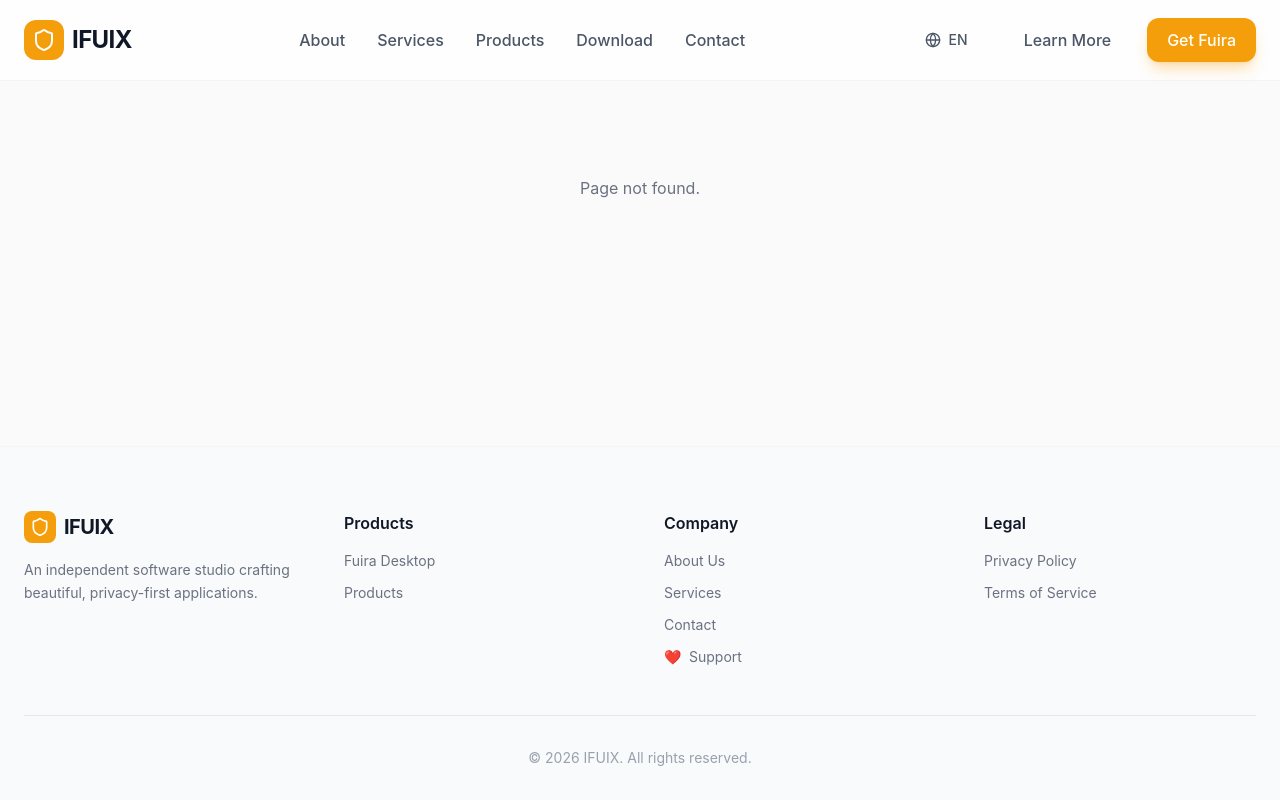
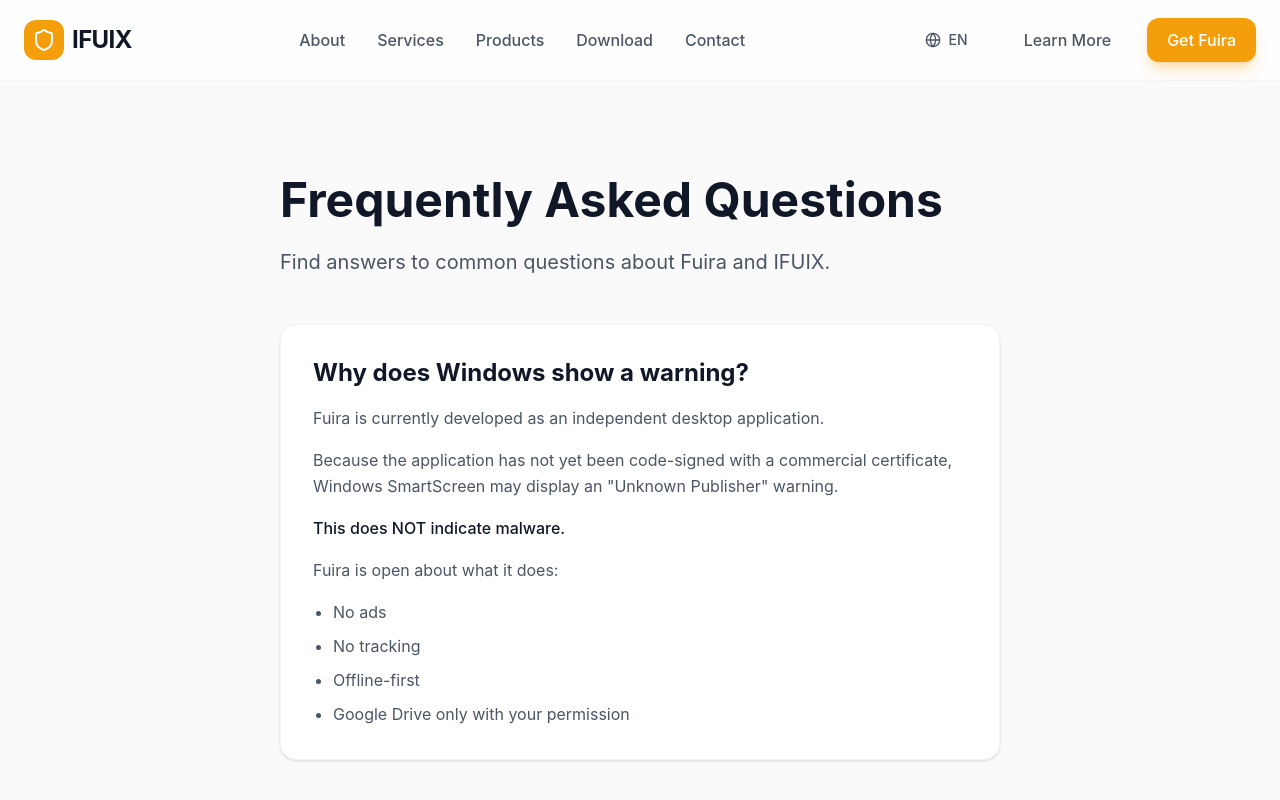
Before and after one commit to iqbalfasyah/ifuix-web, a React (Vite) app: page /faq in a window 1280 px wide. Shown: the top 800 px of the page. Built offline with nearby package versions, Linux system fonts and the light colour scheme.

Commit message:
feat(pages): add FAQ page and installation instructions

```diff
--- a/src/App.tsx
+++ b/src/App.tsx
@@ -14,6 +14,7 @@
 const Support = lazy(() => import('./pages/Support').then(m => ({ default: m.Support })));
 const Privacy = lazy(() => import('./pages/Privacy').then(m => ({ default: m.Privacy })));
 const Terms = lazy(() => import('./pages/Terms').then(m => ({ default: m.Terms })));
+const Faq = lazy(() => import('./pages/Faq').then(m => ({ default: m.Faq })));
 
 function ScrollToTop() {
   const { pathname } = useLocation();
@@ -45,6 +46,7 @@
               <Route path="/products/fuira" element={<ProductDetail />} />
               <Route path="/download" element={<Download />} />
               <Route path="/support" element={<Support />} />
+              <Route path="/faq" element={<Faq />} />
               <Route path="/privacy" element={<Privacy />} />
               <Route path="/terms" element={<Terms />} />
               <Route path="*" element={<div className="p-24 text-center text-gray-500">Page not found.</div>} />
--- a/src/components/layout/Footer.tsx
+++ b/src/components/layout/Footer.tsx
@@ -35,6 +35,7 @@
             <ul className="space-y-3 text-sm text-gray-500">
               <li><Link to="/about" className="hover:text-primary transition-colors">{t('footer.about')}</Link></li>
               <li><Link to="/services" className="hover:text-primary transition-colors">{t('nav.services')}</Link></li>
+              <li><Link to="/faq" className="hover:text-primary transition-colors">{t('nav.faq')}</Link></li>
               <li><Link to="/contact" className="hover:text-primary transition-colors">{t('footer.contact')}</Link></li>
               <li><Link to="/support" className="hover:text-primary transition-colors flex items-center gap-2"><span className="text-red-500">❤️</span> Support</Link></li>
             </ul>
--- a/src/i18n/locales/en.json
+++ b/src/i18n/locales/en.json
@@ -5,6 +5,7 @@
     "products": "Products",
     "download": "Download",
     "contact": "Contact",
+    "faq": "FAQ",
     "learn_more": "Learn More",
     "get_fuira": "Get Fuira"
   },
@@ -133,7 +134,14 @@
     "n1": "Initial public beta release of Fuira.",
     "n2": "Core workflow features implemented: Smart Reminder, Markdown Notes, Timer.",
     "n3": "Google Drive Sync configured for opt-in cross-device sync.",
-    "n4": "Fully offline capable with Local Storage."
+    "n4": "Fully offline capable with Local Storage.",
+    "install_title": "First-time Installation",
+    "install_p1": "Fuira is currently distributed as an independent application.",
+    "install_p2": "Because it is a newly released app without a commercial code-signing certificate, Windows SmartScreen may display a warning during the first installation.",
+    "install_p3": "To continue:",
+    "install_li1": "Click \"More info\"",
+    "install_li2": "Click \"Run anyway\"",
+    "install_p4": "This warning appears only because the application is new—not because it contains malware."
   },
   "products": {
     "title": "Our Products",
@@ -214,5 +222,18 @@
     "cta_title": "Ready to start your project?",
     "cta_desc": "Let's discuss your requirements and how we can help you build your next great product.",
     "cta_btn": "Get in Touch"
+  },
+  "faq": {
+    "title": "Frequently Asked Questions",
+    "desc": "Find answers to common questions about Fuira and IFUIX.",
+    "q1": "Why does Windows show a warning?",
+    "a1_p1": "Fuira is currently developed as an independent desktop application.",
+    "a1_p2": "Because the application has not yet been code-signed with a commercial certificate, Windows SmartScreen may display an \"Unknown Publisher\" warning.",
+    "a1_p3": "This does NOT indicate malware.",
+    "a1_p4": "Fuira is open about what it does:",
+    "a1_li1": "No ads",
+    "a1_li2": "No tracking",
+    "a1_li3": "Offline-first",
+    "a1_li4": "Google Drive only with your permission"
   }
 }
--- a/src/i18n/locales/id.json
+++ b/src/i18n/locales/id.json
@@ -5,6 +5,7 @@
     "products": "Produk",
     "download": "Unduh",
     "contact": "Kontak",
+    "faq": "FAQ",
     "learn_more": "Pelajari",
     "get_fuira": "Dapatkan Fuira"
   },
@@ -134,7 +135,14 @@
     "n1": "Rilis beta publik awal dari Fuira.",
     "n2": "Fitur alur kerja inti diimplementasikan: Pengingat Cerdas, Catatan Markdown, Timer.",
     "n3": "Google Drive Sync dikonfigurasi untuk sinkronisasi antar perangkat opsional.",
-    "n4": "Mampu offline sepenuhnya dengan Penyimpanan Lokal."
+    "n4": "Mampu offline sepenuhnya dengan Penyimpanan Lokal.",
+    "install_title": "Instalasi Pertama Kali",
+    "install_p1": "Fuira saat ini didistribusikan sebagai aplikasi independen.",
+    "install_p2": "Karena ini adalah aplikasi yang baru dirilis tanpa sertifikat penandatanganan kode komersial, Windows SmartScreen mungkin menampilkan peringatan selama instalasi pertama.",
+    "install_p3": "Untuk melanjutkan:",
+    "install_li1": "Klik \"More info\"",
+    "install_li2": "Klik \"Run anyway\"",
+    "install_p4": "Peringatan ini muncul hanya karena aplikasi ini baru—bukan karena mengandung malware."
   },
   "products": {
     "title": "Produk Kami",
@@ -215,5 +223,18 @@
     "cta_title": "Siap memulai proyek Anda?",
     "cta_desc": "Mari diskusikan kebutuhan Anda dan bagaimana kami dapat membantu membangun produk hebat Anda selanjutnya.",
     "cta_btn": "Hubungi Kami"
+  },
+  "faq": {
+    "title": "Pertanyaan yang Sering Diajukan",
+    "desc": "Temukan jawaban untuk pertanyaan umum tentang Fuira dan IFUIX.",
+    "q1": "Mengapa Windows menampilkan peringatan?",
+    "a1_p1": "Fuira saat ini dikembangkan sebagai aplikasi desktop independen.",
+    "a1_p2": "Karena aplikasi ini belum ditandatangani dengan sertifikat komersial, Windows SmartScreen mungkin menampilkan peringatan \"Unknown Publisher\".",
+    "a1_p3": "Ini BUKAN indikasi malware.",
+    "a1_p4": "Fuira terbuka tentang apa yang dilakukannya:",
+    "a1_li1": "Tanpa iklan",
+    "a1_li2": "Tanpa pelacakan",
+    "a1_li3": "Offline-first",
+    "a1_li4": "Google Drive hanya dengan izin Anda"
   }
 }
--- a/src/pages/Download.tsx
+++ b/src/pages/Download.tsx
@@ -115,6 +115,19 @@
             )}
           </ul>
         </div>
+        <div className="bg-white p-6 md:p-10 rounded-3xl border border-gray-100 shadow-sm max-w-3xl mx-auto mt-8">
+          <h2 className="text-2xl font-bold text-gray-900 mb-6">{t('download.install_title')}</h2>
+          <div className="space-y-4 text-gray-600">
+            <p>{t('download.install_p1')}</p>
+            <p>{t('download.install_p2')}</p>
+            <p>{t('download.install_p3')}</p>
+            <ol className="list-decimal pl-5 space-y-2">
+              <li>{t('download.install_li1')}</li>
+              <li>{t('download.install_li2')}</li>
+            </ol>
+            <p className="pt-2 font-medium text-gray-500">{t('download.install_p4')}</p>
+          </div>
+        </div>
       </div>
     </div>
   );
--- /dev/null
+++ b/src/pages/Faq.tsx
@@ -0,0 +1,35 @@
+import { motion } from 'framer-motion';
+import { useTranslation } from 'react-i18next';
+
+export const Faq = () => {
+  const { t } = useTranslation();
+
+  return (
+    <div className="pt-20 md:pt-24 pb-16 md:pb-32">
+      <div className="max-w-3xl mx-auto px-4 md:px-6">
+        <motion.div initial={{ opacity: 0, y: 20 }} animate={{ opacity: 1, y: 0 }}>
+          <h1 className="text-4xl md:text-5xl font-bold text-gray-900 mb-6">{t('faq.title')}</h1>
+          <p className="text-xl text-gray-600 mb-12">{t('faq.desc')}</p>
+
+          <div className="space-y-8">
+            <div className="bg-white p-6 md:p-8 rounded-2xl border border-gray-100 shadow-sm">
+              <h2 className="text-2xl font-bold text-gray-900 mb-4">{t('faq.q1')}</h2>
+              <div className="space-y-4 text-gray-600 leading-relaxed">
+                <p>{t('faq.a1_p1')}</p>
+                <p>{t('faq.a1_p2')}</p>
+                <p className="font-medium text-gray-900">{t('faq.a1_p3')}</p>
+                <p>{t('faq.a1_p4')}</p>
+                <ul className="list-disc pl-5 space-y-2">
+                  <li>{t('faq.a1_li1')}</li>
+                  <li>{t('faq.a1_li2')}</li>
+                  <li>{t('faq.a1_li3')}</li>
+                  <li>{t('faq.a1_li4')}</li>
+                </ul>
+              </div>
+            </div>
+          </div>
+        </motion.div>
+      </div>
+    </div>
+  );
+};
```
